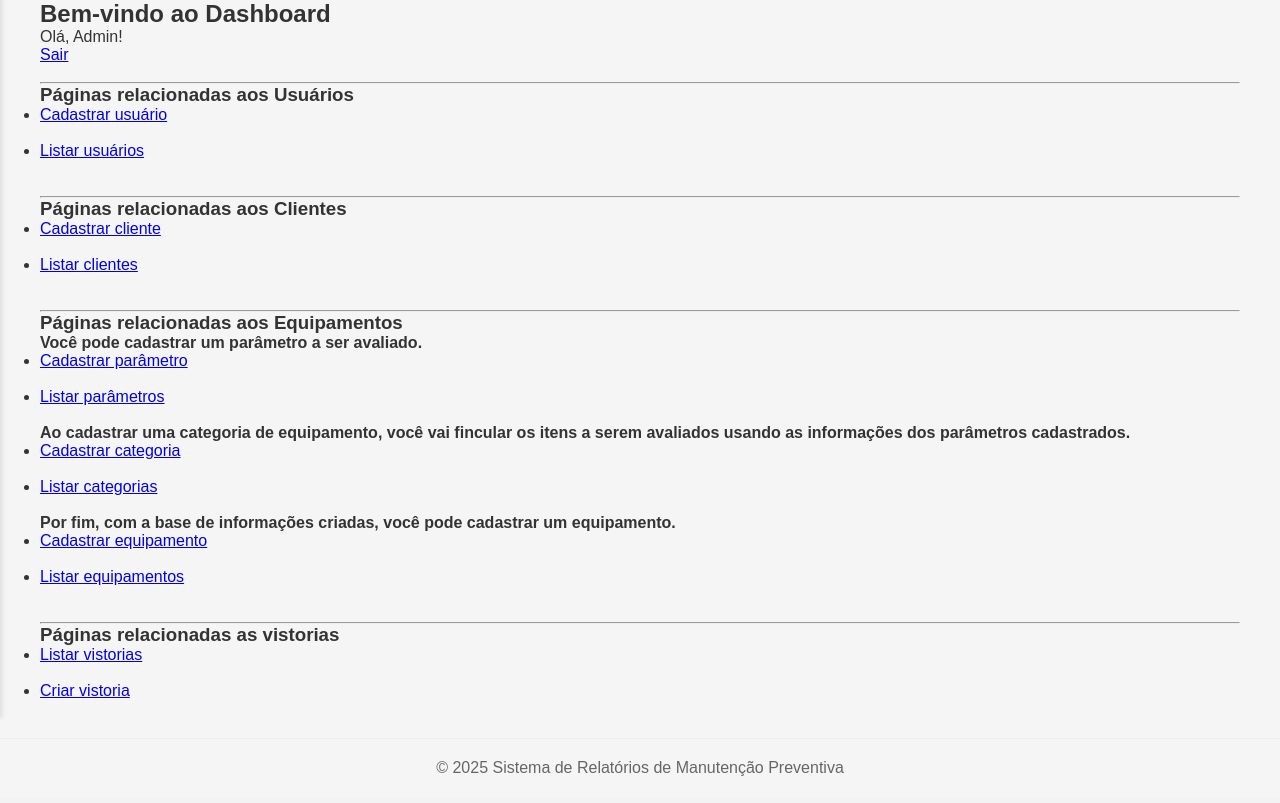
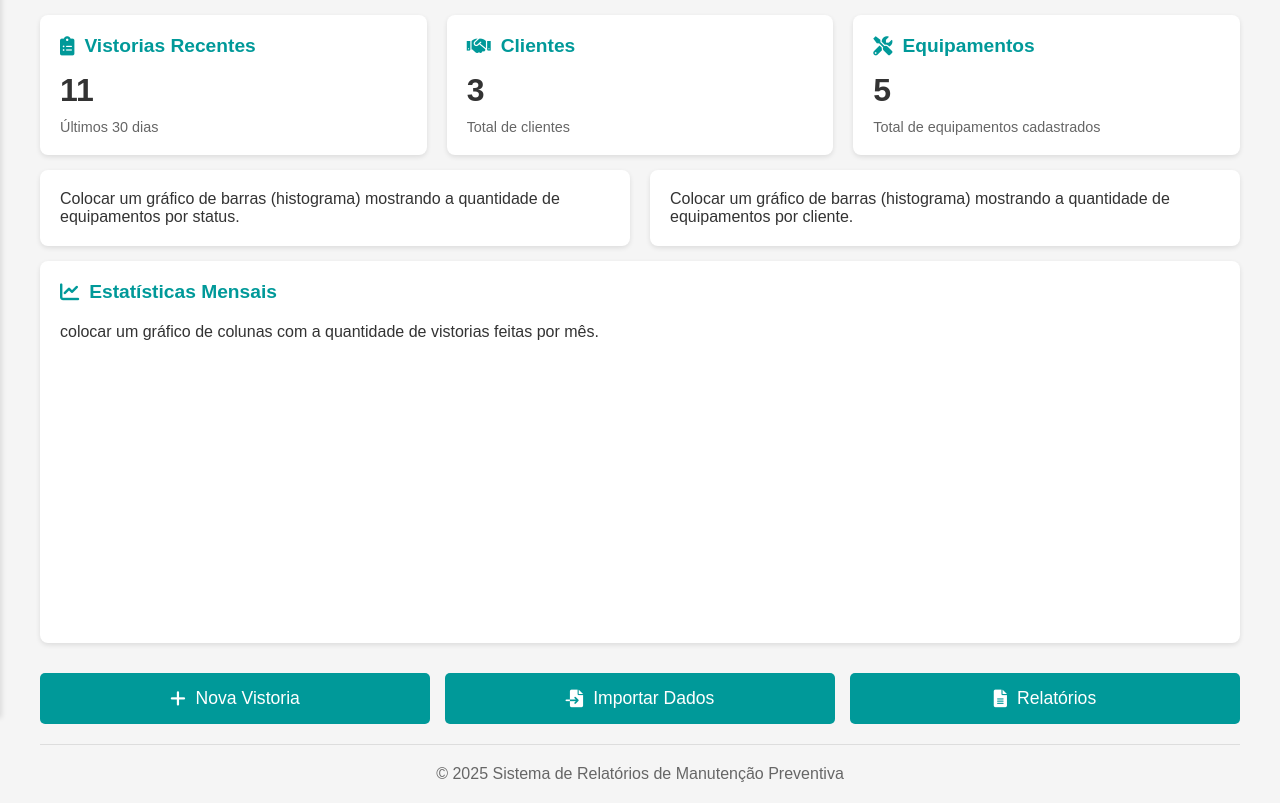
Before and after one commit to aacobos/Proxion, a Django app: page /dashboard/ in a window 1280 px wide. Shown: the part 82-885 px from the top of the page. Before the commit the page ends 858 px from the top, so only its background shows below. Run offline with Django 5.2, Linux system fonts and the light colour scheme; a user stored in the database is signed in; data comes from the database, SQL or seed files in the repository; both versions use the stored data as it was after the commit.

Commit message:
Dashboard: Criandos funções para retornar quantidade de vistorias, clientes e equipamentos

```diff
--- a/core/templates/core/dashboard.html
+++ b/core/templates/core/dashboard.html
@@ -1,63 +1,65 @@
 {% extends 'base.html' %}
 
 {% block content %}
-<h2>Bem-vindo ao Dashboard</h2>
-<p>Olá, {{ request.user.username }}!</p>
-<div>
-    <a href="{% url 'core:logout' %}">Sair</a>
-</div>
+<div class="container">
+    <div class="dashboard-grid">
+        <div class="card">
+            <div class="card-header">
+                <i class="fas fa-clipboard-list"></i>
+                Vistorias Recentes
+            </div>
+            <div class="card-content" id="recentInspectionsCount">{{ vistorias_ultimos_30_dias }}</div>
+            <div class="card-description">Últimos 30 dias</div>
+        </div>
+        <div class="card">
+            <div class="card-header">
+                <i class="fa-solid fa-handshake"></i>
+                Clientes
+            </div>
+            <div class="card-content" id="maintenanceAlertsCount">{{ total_clientes }}</div>
+            <div class="card-description">Total de clientes</div>
+        </div>
+        <div class="card">
+            <div class="card-header">
+                <i class="fas fa-tools"></i>
+                Equipamentos
+            </div>
+            <div class="card-content" id="activeEquipmentCount">{{ total_equipamentos }}</div>
+            <div class="card-description">Total de equipamentos cadastrados</div>
+        </div>
+    </div>
 
-<br><hr>
-<div>
-    <h3>Páginas relacionadas aos Usuários</h3>
-    <ul>
-        <li><a href="{% url 'usuarios:cadastrar_usuario' %}">Cadastrar usuário</a></li><br>
-        <li><a href="{% url 'usuarios:listar_usuarios' %}">Listar usuários</a></li><br>
-    </ul>
-</div>
+    <div class="dashboard-grid">
+        <div class="card">
+            Colocar um gráfico de barras (histograma) mostrando a quantidade de equipamentos por status.
+        </div>
+        <div class="card">
+            Colocar um gráfico de barras (histograma) mostrando a quantidade de equipamentos por cliente.
+        </div>
+    </div>
 
-<br><hr>
-<div>
-    <h3>Páginas relacionadas aos Clientes</h3>
-    <ul>
-        <li><a href="{% url 'clientes:cadastrar_cliente' %}">Cadastrar cliente</a></li><br>
-        <li><a href="{% url 'clientes:listar_clientes' %}">Listar clientes</a></li><br>
-    </ul>
-</div>
+    <div class="card">
+        <div class="card-header">
+            <i class="fas fa-chart-line"></i>
+            Estatísticas Mensais
+        </div>
+        <div class="chart-container">
+            colocar um gráfico de colunas com a quantidade de vistorias feitas por mês.
+        </div>
+    </div>
 
-<br><hr>
-<div>
-    <h3>Páginas relacionadas aos Equipamentos</h3>
-    <ul>
-        <h4>Você pode cadastrar um parâmetro a ser avaliado.</h4>
-        <li><a href="{% url 'equipamentos:cadastrar_parametro' %}">Cadastrar parâmetro</a></li><br>
-        <li><a href="{% url 'equipamentos:listar_parametros' %}">Listar parâmetros</a></li><br>
-
-        <h4>Ao cadastrar uma categoria de equipamento, você vai fincular os itens a serem avaliados usando as informações dos parâmetros cadastrados.</h4>
-        <li><a href="{% url 'equipamentos:cadastrar_categoria' %}">Cadastrar categoria</a></li><br>
-        <li><a href="{% url 'equipamentos:listar_categorias' %}">Listar categorias</a></li><br>
-
-        <h4>Por fim, com a base de informações criadas, você pode cadastrar um equipamento.</h4>
-        <h4></h4>
-        <li><a href="{% url 'equipamentos:cadastrar_equipamento' %}">Cadastrar equipamento</a></li><br>
-        <li><a href="{% url 'equipamentos:listar_equipamentos' %}">Listar equipamentos</a></li><br>
-
-
-
-    </ul>
-</div>
-
-
-<br><hr>
-<div>
-    <h3>Páginas relacionadas as vistorias</h3>
-    <ul>
-        <li><a href="{% url 'vistorias:listar_vistorias' %}">Listar vistorias</a></li><br>
-        <li><a href="{% url 'vistorias:criar_vistoria' %}">Criar vistoria</a></li><br>
-
-    </ul>
-</div>
-
-
-
+    <div class="quick-actions">
+        <a href="{% url 'vistorias:criar_vistoria' %}" class="action-button">
+            <i class="fas fa-plus"></i>
+            <span>Nova Vistoria</span>
+        </a>
+        <button class="action-button" id="importData">
+            <i class="fas fa-file-import"></i>
+            <span>Importar Dados</span>
+        </button>
+        <a href="/Projeto/pages/relatorios.html" class="action-button">
+            <i class="fas fa-file-alt"></i>
+            <span>Relatórios</span>
+        </a>
+    </div>
 {% endblock %}
--- a/core/urls.py
+++ b/core/urls.py
@@ -5,6 +5,6 @@ app_name = 'core'
 
 urlpatterns = [
     path('login/', views.login_view, name='login'),
-    path('dashboard/', views.dashboard_view, name='dashboard'),
+    path('dashboard/', views.dashboard, name='dashboard'),
     path('logout/', views.logout_view, name='logout'),
 ]
--- a/core/views.py
+++ b/core/views.py
@@ -2,6 +2,35 @@ from django.contrib.auth import authenticate, login, logout
 from django.shortcuts import render, redirect
 from django.contrib.auth.decorators import login_required
 from django.contrib import messages
+
+from django.utils import timezone
+from datetime import timedelta
+
+from vistorias.models import Vistoria
+from clientes.models import Cliente
+from equipamentos.models import Equipamento
+
+
+def dashboard(request):
+    # Total de vistorias nos ultimos 30 dias
+    hoje = timezone.now().date()
+    data_limite = hoje - timedelta(days=30)
+    vistorias_ultimos_30_dias = Vistoria.objects.filter(data__gte=data_limite).count()
+
+    # Total de clientes cadastrados
+    total_clientes = Cliente.objects.count()
+
+    # Total de equipamentos cadastrados
+    total_equipamentos = Equipamento.objects.count()
+
+    context = {
+        'vistorias_ultimos_30_dias': vistorias_ultimos_30_dias,
+        'total_clientes': total_clientes,
+        'total_equipamentos': total_equipamentos,
+    }
+
+    return render(request, 'core/dashboard.html', context)
+
 
 def login_view(request):
     if request.method == 'POST':
--- a/static/css/global.css
+++ b/static/css/global.css
@@ -234,12 +234,11 @@ button:hover {
 
 .footer {
     bottom: 0;
-    padding-bottom: 20px;
+    padding: 20px;
     text-align: center;
     margin-top: 20px;
     color: #666;
-    padding-top: 20px;
-    border-top: 1px solid #dddddd57;
+    border-top: 1px solid #dddddd;
 }
 
 @media (max-width: 768px) {
--- a/templates/base.html
+++ b/templates/base.html
@@ -20,7 +20,10 @@
     <!-- Sidebar -->
     <div class="sidebar">
         <div class="sidebar-header">
-            <h2>Sistema MP</h2>
+            <h2><a href="{% url 'core:dashboard' %}">Sistema MP</a></h2>
+            <br>
+            <h4><a href="{% url 'core:logout' %}">Sair</a></h4>
+
         </div>
         <ul class="sidebar-menu">
 
@@ -69,7 +72,7 @@
                     <i class="fas fa-bars"></i>
                 </button>
                 <div class="welcome-message">
-                    <i class="fas fa-user"></i>
+                    <a href="{% url 'core:dashboard' %}" style="text-decoration: none; color: inherit;"><i class="fas fa-user"></i></a>
                     <p>Bem vindo(a),</p><br/>
                     <span id="userName">{{ request.user.username }}</span>
                 </div>
```
Also changed, not shown: core/templates/core/dashboard-com-lista.html (added, +63 -0 lines), core/migrations/0001_initial.py (added), core/migrations/0002_remove_equipamento_cliente_delete_vistoria_and_more.py (added), db.sqlite3.
